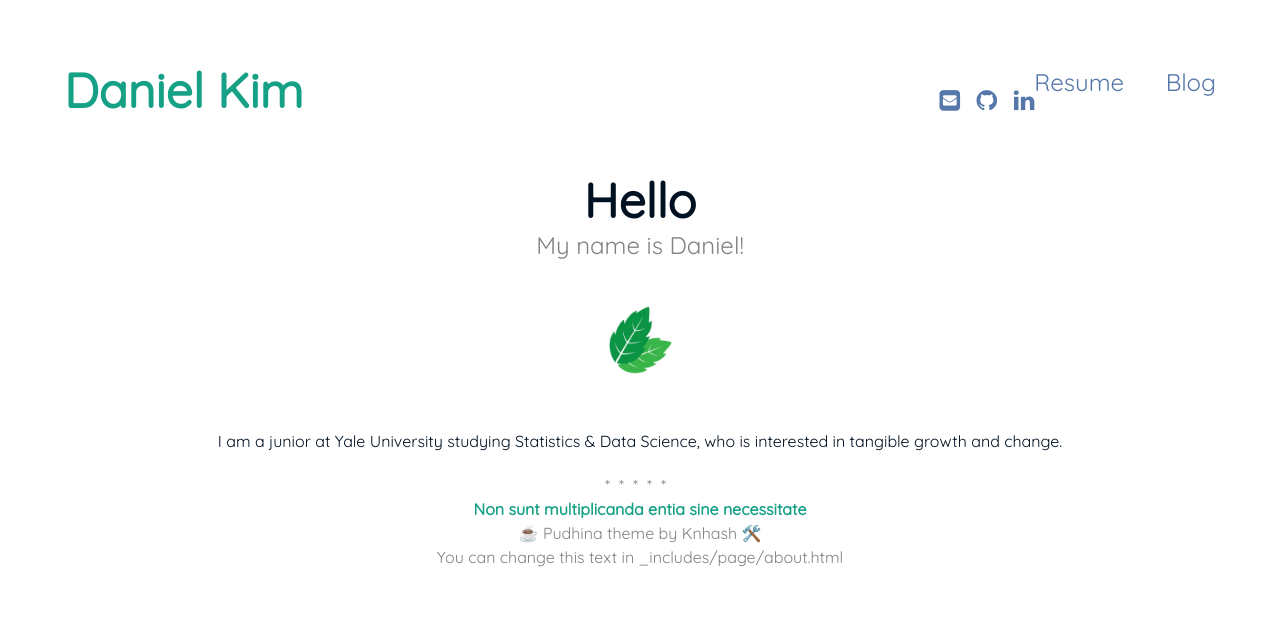
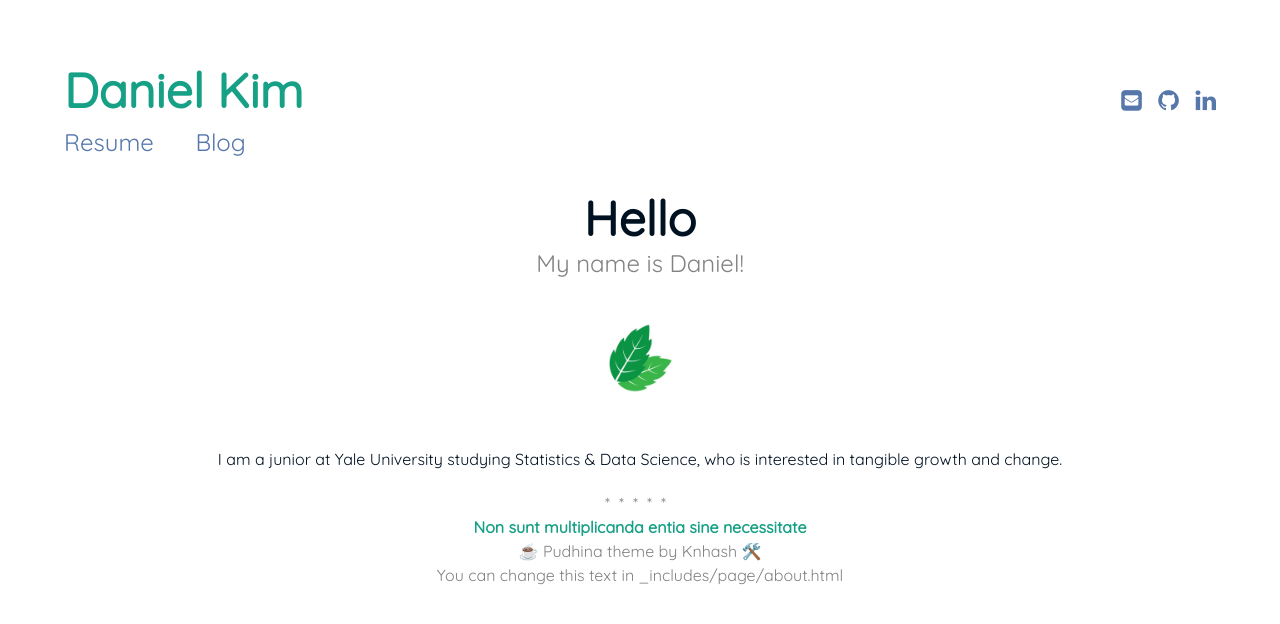
Before and after one commit to danielk56/danielk56.github.io, a Jekyll site: the page built from index.md, in a window 1280 px wide. Shown: the top 624 px of the page. Built offline with Jekyll 4.4.1, drawn with Linux system fonts in a browser that asks for light colours.

Commit message:
Update header.html

```diff
--- a/_includes/header.html
+++ b/_includes/header.html
@@ -1,13 +1,12 @@
 <header class="header">
 <div class="navigation">
 <a href="{{ '/' | prepend: site.baseurl }}" class="logo">{{ site.title }}</a>
-</div>
-<div class="navigation1">
+
 <ul class="menu">
 <li class="menu__entry"><a href="{{ '/resume' | prepend: site.baseurl }}">Resume</a></li>
 <li class="menu__entry"><a href="{{ '/blog' | prepend: site.baseurl }}">Blog</a></li>
+</div>
 </ul>
-</div>
 <ul class="social-links">
 {% if site.author.email %}
 <a href="mailto:{{ site.author.email }}" class="social-links__entry" target="_blank">
```
